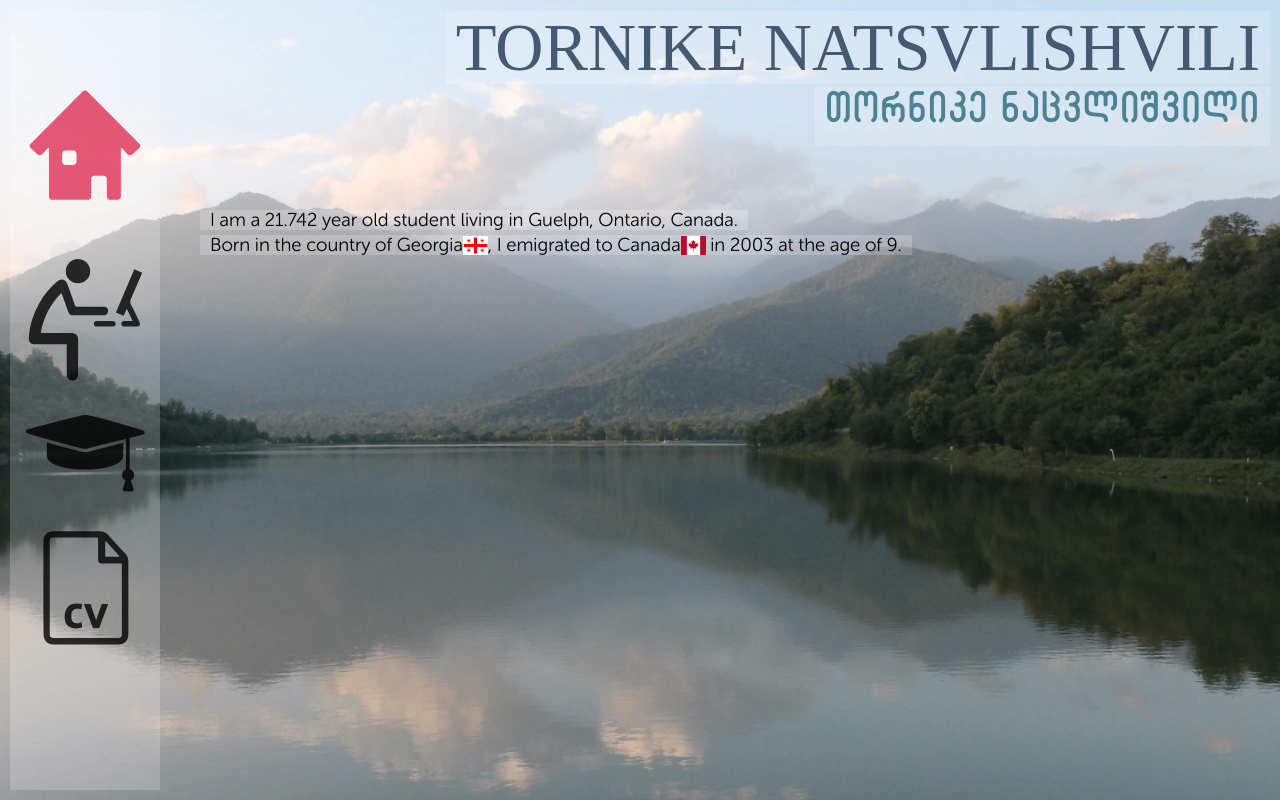
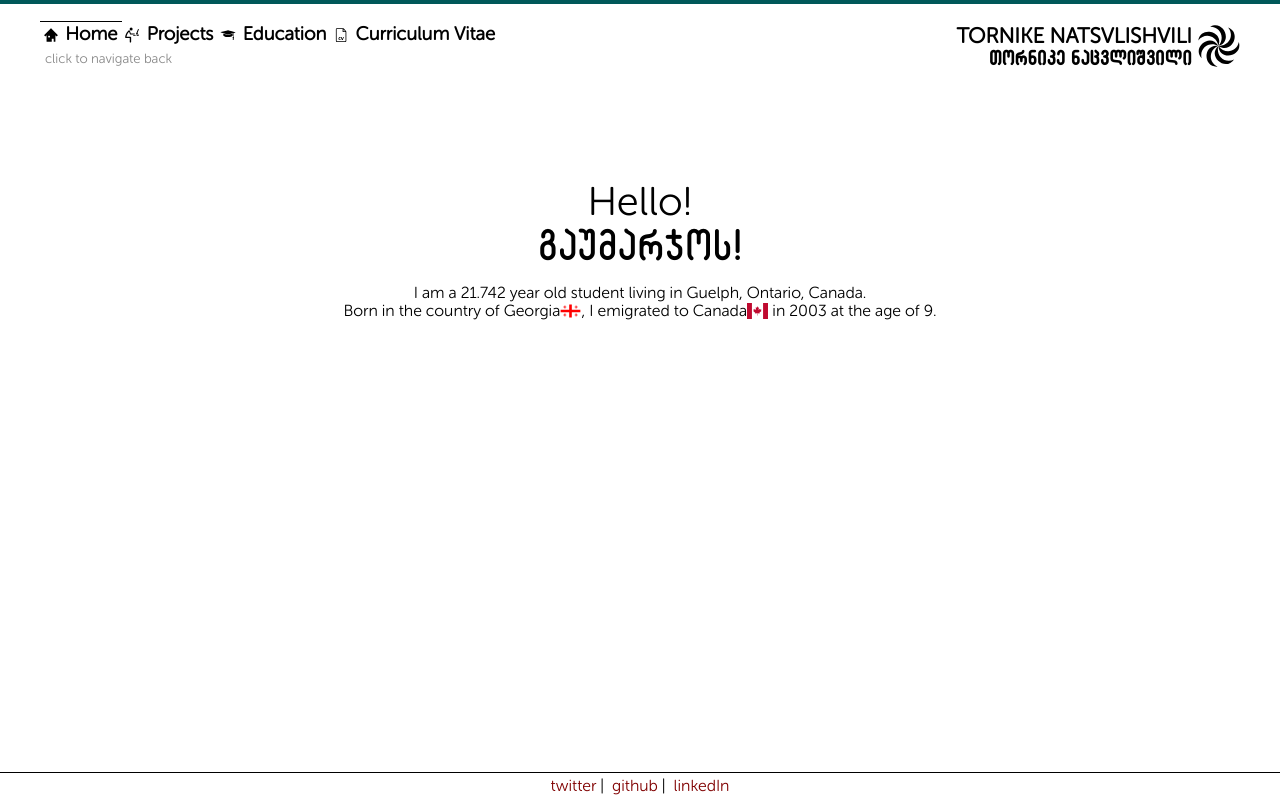
Before and after one commit to TornikeNatsvlishvili/tornike.ca, a website: page public/pages/index.html in a window 1280 px wide. Drawn offline with nearby package versions, Linux system fonts and the light colour scheme; some packages are replaced by stand-ins of ours; files that its build step writes are made by us from their sources; files whose address does not match are found by name; a web font is replaced by a local one.

Commit message:
Major redesign

```diff
--- a/Gruntfile.js
+++ b/Gruntfile.js
@@ -53,7 +53,7 @@ module.exports = function(grunt) {
             expand: true,
             cwd: 'public/src/raw',
             src: ['*.svg'],
-            dest: 'public/src/imgs'
+            dest: 'public/dist/assets/svg'
         }
     },
 
--- a/public/pages/home.html
+++ b/public/pages/home.html
@@ -1,4 +1,6 @@
-<div>
+<div class="center-text">
+	<span class="section-subtitle">Hello!</span><br>
+	<span class="section-subtitle georgian-text">გაუმარჯოს!</span><br>
 	<span>I am a {{getAge()}} year old student living in Guelph, Ontario, Canada.</span>
 	<br>
 	<span>Born in the country of Georgia<i class="flag-icon flag-icon-ge"></i>, I emigrated to Canada<i class="flag-icon flag-icon-ca"></i> in 2003 at the age of 9.</span>
--- a/public/pages/index.html
+++ b/public/pages/index.html
@@ -11,50 +11,67 @@
     <script src="dist/js/app.min.js"></script>
 </head>
 <body ng-controller="mainController">
-    <div id="Header">
+    <div id="bar"></div>
+    <div id="page">
+        <header>
+            <nav id="site-navigation">
                 <div class="right">
-            <span class="title-text">TORNIKE NATSVLISHVILI</span><br>
-            <span class="subtitle-georgian-text">თორნიკე ნაცვლიშვილი</span>
+                    <div class="left">
+                        <h2 class="title-text">TORNIKE NATSVLISHVILI</h2>
+                        <h3 class="georgian-text bold">თორნიკე ნაცვლიშვილი</h3>
+                    </div>
+                    <div class="right">
+                        <span id="logo" class="my-icon my-icon-borjgali"></span>
+                    </div>
                 </div>
                 <div class="left">
-            <div ng-repeat="breadcrumb in breadcrumbs.get() track by breadcrumb.path" class="inline" ng-class="{ active: $last }">
-                <h3 class="inline">
+                    <div>
+                        <a class="menu-item" ng-class="{selected: $route.current.title == 'Home'}" href="#">
+                            <span class="my-icon my-icon-home"></span>
+                            <h3>Home</h3>
+                        </a>
+
+                        <a class="menu-item" ng-class="{selected: $route.current.title == 'Projects'}" href="#projects">
+                            <span class="my-icon my-icon-project"></span>
+                            <h3>Projects</h3>
+                        </a>
+
+                        <a class="menu-item" ng-class="{selected: $route.current.title == 'Education'}" href="#education">
+                            <span class="my-icon my-icon-education"></span>
+                            <h3>Education</h3>
+                        </a>
+
+                        <a class="menu-item" ng-class="{selected: $route.current.title == 'Curriculum Vitae'}" href="#cv">
+                            <span class="my-icon my-icon-cv"></span>
+                            <h3>Curriculum Vitae</h3>
+                        </a>
+                    </div>
+
+                    <div id="breadcrumb-holder">
+                        <span ng-repeat="breadcrumb in breadcrumbs.get() track by breadcrumb.path" ng-class="{ active: $last }">
                             &gt;
                             <a ng-if="!$last" ng-href="#{{ breadcrumb.path }}" ng-bind="breadcrumb.title" class="link"></a>
                             <span ng-if="$last" ng-bind="breadcrumb.title"></span>
-                </h3>
-            </div>
-            <span ng-show="breadcrumbs.get().length > 1" class="hint">click to navigate back</span>
+                        </span>
+                        <span class="hint">click to navigate back</span>
                     </div>
                 </div>
-    <div id="LeftPane">
-        <div id="MainMenu">
-
-            <a class="menuButton" ng-class="{selected: $route.current.title == 'Home'}" href="#">
-                <svg xmlns="http://www.w3.org/2000/svg" viewBox="0 0 128 128"><path d="M117.7 63.1L66.3 11.2c-1.2-1.3-3.3-1.3-4.6 0L10.3 63.1c-1.1 1.1-1 2.8.1 3.9l6.9 6.3c1.2 1.1 3.3 1.1 4.5-.1l1.9-1.9c1.7-1.7 4.8-6.2 4.8-3.9v47.9c0 1.4 1.2 2.5 2.7 2.5h36.1c1.6 0 2.8-1.3 2.8-2.8V97.2c0-1.7 1.3-3 3-3h9.4c1.7 0 3 1.3 3 3V115c0 1.6 1.3 2.8 2.8 2.8h8.3c1.5 0 2.7-1.1 2.7-2.5V67.4c0-2.3 3.1 2.3 4.8 3.9l1.9 1.9c1.2 1.2 3.2 1.2 4.5.1l7-6.3c1.2-1 1.3-2.8.2-3.9zM55.6 80.2c0 2-1.6 3.6-3.6 3.6h-7c-2 0-3.6-1.6-3.6-3.6v-7.1c0-2 1.6-3.6 3.6-3.6h7.1c2 0 3.6 1.6 3.6 3.6v7.1z"/></svg>
-            </a>
-
-            <a class="menuButton" ng-class="{selected: $route.current.title == 'Projects'}" href="#projects">
-                <svg xmlns="http://www.w3.org/2000/svg" viewBox="0 0 128 128"><path d="M40.8 38.4c-11.1 11.1-17.6 24-20.4 39.3H50c5.2 0 7.2 2.1 7.2 7.2v32.6c0 .9-.1 1.9-.3 2.8-.7 2.8-3.1 4.5-5.9 4.2-2.6-.2-4.8-2.3-4.9-5.1-.1-8.7-.1-17.3-.1-26v-4.5H14.8c-4.1 0-6.3-2.1-6.1-6.2.6-12.7 4.7-24.4 11-35.4 4.4-7.7 10.1-14.4 16.9-20.2 4-3.5 8.3-2.4 10.1 2.6 2.5 6.8 4.9 13.6 7.3 20.4.5 1.4 1.2 1.9 2.7 1.9 8.3-.1 16.6 0 24.8 0 .8 0 1.7.1 2.5.3 2 .6 2.9 2.1 2.8 4.1s-1.3 3.5-3.4 3.9c-.7.1-1.4.1-2.1.1H53.2c-3.8 0-4.7-.6-6-4.3-2.1-5.8-4.2-11.6-6.4-17.7zm70.1 27.5c-2-4.1-3.8-7.9-5.8-12-1.1 2.5-2 4.6-3 6.9-2.6-1.1-5-2.2-7.7-3.3 6.1-14.2 12.1-28.2 18.2-42.4 2.6 1.1 5.1 2.2 7.7 3.3-3.6 8.3-6.9 16.5-10.6 24.6-1.3 2.8-1.5 5 .1 7.9 2.9 5.1 5.2 10.5 7.7 15.8 1.4 3 .3 4.8-3.1 4.8h-11.2c-2.1 0-3.7-1.3-3.4-2.9.3-2 1.5-2.7 3.5-2.6 2.3 0 4.7-.1 7.6-.1z"/><path d="M83.5 65.9h7.7c1.8 0 2.9 1 3 2.6.1 1.8-1 2.9-2.9 3H75.6c-1.8 0-2.9-1.1-2.9-2.8 0-1.8 1.1-2.8 3-2.8h7.8z"/><circle cx="57.1" cy="16.9" r="12"/></svg>
-            </a>
-
-            <a class="menuButton" ng-class="{selected: $route.current.title == 'Education'}" href="#education">
-                <svg xmlns="http://www.w3.org/2000/svg" viewBox="0 0 128 128"><path d="M103.8 91.3c-2.9-2.2-3.9-4.6-3.1-7.4.4-1.5 1.3-2.7 2.7-3.5.6-.3.8-.7.8-1.4V51.1c0-.3 0-.6-.1-1-3 .8-6 1.5-8.9 2.2-9.7 2.5-19.3 5-29 7.3-1.5.4-3.3.3-4.8-.1-18.1-4.6-36.1-9.3-53.9-14.8-1.1-.3-1.9-.8-1.9-2 0-1.3 1-1.7 2-2 11.2-3 22.4-6 33.7-8.9 6-1.6 12-3 17.9-4.5 3.6-.9 7.1-.8 10.6.1 17 4.4 33.9 8.8 50.5 14.3 1.9.6 2.5 1.1 2.4 2.3-.1 1.5-1.4 1.7-2.5 2-3.8 1-7.5 2-11.3 2.9-.7.2-.9.4-.9 1.2v28.8c0 .4.4.9.7 1.1 4.5 2.2 5.1 7.9 1.1 10.9-.6.4-.7.8-.4 1.4.8 2.2 1.6 4.4 2.3 6.6.6 1.8-.1 2.9-2 2.9h-6.3c-2 0-2.7-1.1-2.1-3 .8-2.6 1.6-5 2.5-7.5z"/><path d="M26.4 53.7c3.3.9 6.3 1.8 9.3 2.6 9 2.3 18 4.6 27 6.6 2 .4 4.3-.1 6.3-.6 10.4-2.6 20.8-5.3 31.2-7.9l1.5-.3c0 4.4.1 8.8 0 13.1-.1 2.5-1.7 4.2-3.6 5.6-3.3 2.5-7.2 3.9-11.2 4.9-9.4 2.4-18.9 3-28.6 2.5-6.3-.4-12.5-1.2-18.6-3-3.4-1-6.7-2.2-9.5-4.4-2.5-1.9-4-4.3-3.8-7.6.1-3.7 0-7.5 0-11.5z"/></svg>
-            </a>
-
-            <a class="menuButton" ng-class="{selected: $route.current.title == 'Curriculum Vitae'}" href="#cv">
-                <svg xmlns="http://www.w3.org/2000/svg" viewBox="0 0 128 128"><path d="M23 64.8V19.1c0-6.2 3.8-10 10-10h45.7c3.3 0 6 1.2 8.2 3.7 5.6 6.2 11.2 12.3 16.9 18.5 2 2.1 2.9 4.6 2.9 7.4v72.1c0 4-1.6 7.1-5.2 8.8-1.3.6-2.9.9-4.3 1-17.4.1-34.8 0-52.1 0h-12c-6 0-9.9-3.9-9.9-9.9-.2-15.3-.2-30.6-.2-45.9zm6.3 0v46c0 2.2 1 3.2 3.2 3.3h64.4c2.3 0 3.4-1.1 3.4-3.4V42.3c0-1-.3-1.4-1.3-1.4H81.4c-3.3 0-4.5-1.1-4.5-4.4V16.7c0-1.2-.4-1.6-1.5-1.5-2.6.1-5.3 0-7.9 0H41c-2.9 0-5.9 0-8.8.1-1.8.1-2.7 1.1-2.9 2.9v46.6zm55.6-45.6c-.3-.4-1-.1-1 .4v13.3c0 1.1.3 1.2 1.3 1.2h11.9c.5 0 .7-.5.4-.9l-12.6-14z"/><path d="M75 96.7c.5-1.6.8-2.9 1.3-4.2 1.3-3.7 2.5-7.4 3.9-11.1.1-.3.5-.7.8-.7 1.9-.1 3.8 0 5.8 0-.1.4-.2.8-.3 1-2.7 7.3-5.5 14.5-8.1 21.8-.3.8-.6 1-1.4 1-1.4-.1-2.8.1-4.2 0-.4 0-1.1-.4-1.2-.7-3-7.7-5.8-15.3-8.6-22.8v-.3h6.1c.2 0 .5.5.7.9 1.6 4.7 3.2 9.4 4.8 14 .1.3.2.6.4 1.1zm-13.9-16c-.2 1.9-.4 3.5-.6 5.3-1.1-.2-2.2-.4-3.2-.6-3.3-.5-5.9 1-6.5 4.3-.4 1.8-.4 3.7-.1 5.5.5 3.2 3.2 4.9 6.6 4.4 1.1-.2 2.2-.5 3.4-.8.2 1.6.3 3.2.5 5-4.8 1.2-9.5 2-13.8-1.3-1.9-1.4-2.7-3.5-3.1-5.7-.6-3.2-.5-6.3.7-9.4 1.8-4.8 5.4-7 10.4-7.1 1.9 0 3.7.3 5.7.4z"/></svg>
-            </a>
-        </div>
-        <div id="LeftPaneFooter" style="display:none">
-            <a class="link large bold" href="https://twitter.com/tornikenatsvli" target="_blank">twitter</a><br>
-            <a class="link large bold" href="https://github.com/TornikeNatsvlishvili" target="_blank">github</a><br>
-            <a class="link large bold" href="https://ca.linkedin.com/in/tornikenatsvlishvili" target="_blank">linkedIn</a><br><br>
+            </nav>
+        </header>
+        <div id="content">
+            <div id="main-page">
+                <div ng-view></div>
             </div>
         </div>
-    <div id="MainContent">
-        <div ng-view></div>
     </div>
-
+    <footer>
+        <div role="content">
+            <div>
+                <a class="link" href="https://twitter.com/tornikenatsvli" target="_blank">twitter</a>&nbsp;|&nbsp;
+                <a class="link" href="https://github.com/TornikeNatsvlishvili" target="_blank">github</a>&nbsp;|&nbsp;
+                <a class="link" href="https://ca.linkedin.com/in/tornikenatsvlishvili" target="_blank">linkedIn</a><br>
+            </div>
+        </div>
+    </footer>
 </body>
 </html>
--- /dev/null
+++ b/public/src/css/content.less
@@ -0,0 +1,11 @@
+.section-title{
+	font-size: 40pt;
+	font-weight: bold;
+}
+.section-subtitle{
+	font-size: 30pt;
+}
+.section-subsubtitle{
+	font-size: 20pt;
+	color: fade(black, 70%);
+}
--- a/public/src/css/global.less
+++ b/public/src/css/global.less
@@ -6,10 +6,11 @@
 @highlight2-color: #4d96eb;
 @highlight3-color: #898989;
 @highlight4-color: black;
+@highligh5-color: #460E01;
 @hyperlink-color: maroon;
-@cool-color: crimson;//#00da83;//#3d9;
+
 //cornsilk
-@background-overlay: fade(white, 20%);
+@background-overlay: fade(white, 10%);
 
 @font-face{
 	font-family: 'museoSR300';
@@ -34,5 +35,5 @@
 
 
 //Layout
-@main-menu-width: 170px;
-@global-margin: 10px;
+@topbar-height: 4px;
+@footer-height: 18px;
--- a/public/src/css/helpers.less
+++ b/public/src/css/helpers.less
@@ -1,5 +1,12 @@
 @import "global.less";
 
+.center-text{
+	display: block;
+	text-align: center;
+}
+.light {
+	font-weight: lighter;
+}
 .bold {
 	font-weight: bold;
 }
@@ -15,6 +22,7 @@
 
 .hint{
 	color: @highlight3-color;
+	font-size: 10pt;
 }
 
 .box-shadow(@shadow1){
@@ -41,11 +49,18 @@
 }
 
 .link {
-	font-family: 'museoSR300';
 	text-decoration: none;
 	color: @hyperlink-color;
 }
     .link:hover{
+	   text-decoration: underline;
+    }
+
+.dark-link {
+	text-decoration: none;
+	color: white;
+}
+    .dark-link:hover{
 	   text-decoration: underline;
     }
 
--- /dev/null
+++ b/public/src/css/icons.less
@@ -0,0 +1,29 @@
+.my-icon {
+	background-size: contain;
+	background-position: 50%;
+	background-repeat: no-repeat;
+
+	position:relative;
+	display:inline-block;
+	width:1.33333333em;
+	line-height:1em;
+}
+	.my-icon:before {
+	  content: "\00a0";
+	}
+
+.my-icon-home {
+	background-image: url(../assets/svg/home.svg);
+}
+.my-icon-project{
+	background-image: url(../assets/svg/projects.svg);
+}
+.my-icon-education{
+	background-image: url(../assets/svg/education.svg);
+}
+.my-icon-cv{
+	background-image: url(../assets/svg/cv.svg);
+}
+.my-icon-borjgali{
+	background-image: url(../assets/svg/borjgali.svg);
+}
--- a/public/src/css/main.less
+++ b/public/src/css/main.less
@@ -1,98 +1,82 @@
 @import "global.less";
 @import "helpers.less";
 
+html, body {height: 100%;}
 h1, h2, h3 { margin: 0; }
 
-h1 {
-	font-family: 'museoSR700';
-	color: @header-color;
-}
-
-h2 {
-	font-family: 'museoSR500';
-	color: @header2-color;
-}
-
-h3 {
+h1 {font-size: 18pt;}
+h2 {font-size: 16pt;}
+h3 {font-size: 14pt;}
+body{
 	font-family: 'museoSR300';
-	color: @header3-color;
-}
-
-html {
-	//background: url("../imgs/landscape-geo.jpg") no-repeat center center fixed;
-	background: url("../imgs/backdrop.jpg") no-repeat center center fixed;
-	-webkit-background-size: cover;
-	-moz-background-size: cover;
-	-o-background-size: cover;
-	background-size: cover;
-	-ms-filter: "progid:DXImageTransform.Microsoft.AlphaImageLoader(src='../imgs/backdrop.jpg', sizingMethod='scale')";
-	filter: progid:DXImageTransform.Microsoft.AlphaImageLoader(src='../imgs/backdrop.jpg', sizingMethod='scale');
-
-	font-family: 'museoSR300';
-	font-size: 14pt;
-}
-
-body{
 	margin: 0;
-}
-
-.title-text{
-	font-size: 50pt;
-	font-family: 'museoSR700';
-	color: @header-color;
-}
-
-.subtitle-georgian-text{
-	font-size: 30pt;
-	font-family: 'geoAlk';
-	color: @header2-color;
-}
-
-#Header {
-	position: fixed;
-	padding-top:@global-margin;
-	width: calc(~"100%" - @main-menu-width);
-	left: @main-menu-width;
-	z-index: 999;
-	text-align: right;
-}
-	#Header .left {
-		padding-top: @global-margin;
-		padding-left: @global-margin;
-	}
-
-	#Header .right {
-		padding-right: @global-margin;
-	}
-
-	#Header .title-text, #Header .subtitle-georgian-text {
-		background: @background-overlay;
-		.box-shadow( 10px 0 0 @background-overlay; -10px 0 0 @background-overlay);
-		margin: 0 10px;
-	}
-
-#LeftPane{
-	position: fixed;
-	height: calc(~"100%" - (4*@global-margin));
-	margin: @global-margin;
-	padding: @global-margin;
-	background: @background-overlay;
-}
-
-#LeftPaneFooter {
-	position:absolute;
-	bottom: 10px;
-	text-align: center;
 	width: 100%;
 }
 
-#MainContent{
-	position: relative;
-	top: 150px;
-	left: @main-menu-width;
-	padding: 60px 20px 20px 30px;
-	width: calc(~"100% - 300px");
+.georgian-text{
+	font-family: 'geoAlk';
+	font-weight: lighter;
 }
-	#MainContent span, #MainContent a{
-		.backed-text;
+
+#page {
+	max-width: 1200px;
+	margin: 0 auto -@footer-height;
+	min-height: calc(~"100%" - 14px);
+	height: auto !important;
+	height: 100%;
+}
+
+#bar {
+	height: @topbar-height;
+	background: #005859;
+}
+
+header {
+	display: inline-block;
+	width: 100%;
+}
+
+#site-navigation {
+	display: inherit;
+	width: inherit;
+	margin-top: 20px;
+	margin-bottom: 100px;
+}
+	#site-navigation .left {
 	}
+
+	#site-navigation .right {
+		text-align: right;
+	}
+
+#breadcrumb-holder {
+	margin: 5px 0 0 5px;
+}
+
+#logo{
+	display: inline-block;
+	height: 42px;
+	width: 42px;
+	margin-left: 6px;
+}
+
+#content{
+	min-height: 530px;
+	width: 1200px;
+}
+
+#main-page {
+	width: 90%;
+	margin: 0 auto;
+}
+
+footer {
+	border-top: 1px solid black;
+	padding-top: 4px;
+	width: 100%;
+	height: @footer-height;
+}
+
+[role=content] {
+	text-align: center;
+}
--- a/public/src/css/menu.less
+++ b/public/src/css/menu.less
@@ -1,31 +1,26 @@
 @import "global.less";
 @import "helpers.less";
 
-.menuButton {
-	display: block;
-	list-style-type: none;
-	width: 130px;
-	height: 130px;
+.menu-item {
 	margin-bottom: 4px;
-	border: 20px;
-	border-radius: 10px;
-
-	fill: fade(black, 80%);
+	color: black;
+	text-decoration: none;
 }
-	.menuButton:nth-child(1){
-		padding: 60px 0 40px 0;
-		clip-path: url('src/imgs/cv.svg');
-	}
-	.menuButton img {
-		margin: 10px;
+	.menu-item h3{
+		.inline;
 	}
 
-	.menuButton:hover:not(.selected) {
-		fill: fade(black, 50%);
+	.menu-item img {
+		margin: 2px;
+		display: inline-block;
+		height: 20px;
 	}
 
-	.menuButton.selected {
-		padding-right: 0;
-		border-radius: 10px;
-		fill: fade(@cool-color, 70%);
+	.menu-item:hover:not(.selected) {
+		color: fade(black, 50%);
 	}
+
+	.menu-item.selected {
+		border-top: 1px solid #000;
+		padding-top: 4px;
+	}
```
Also changed, not shown: public/dist/assets/svg/borjgali.svg (added), public/dist/assets/svg/cv.svg (added), public/dist/assets/svg/education.svg (added), public/dist/assets/svg/home.svg (added), public/dist/assets/svg/projects.svg (added), public/dist/css/style.css, public/dist/css/style.min.css, public/dist/imgs/backdrop.jpg (deleted), public/dist/imgs/pickachu.png (deleted), public/src/raw/borjgali.svg (added). Lines whose indentation alone changed are shown as unchanged.
